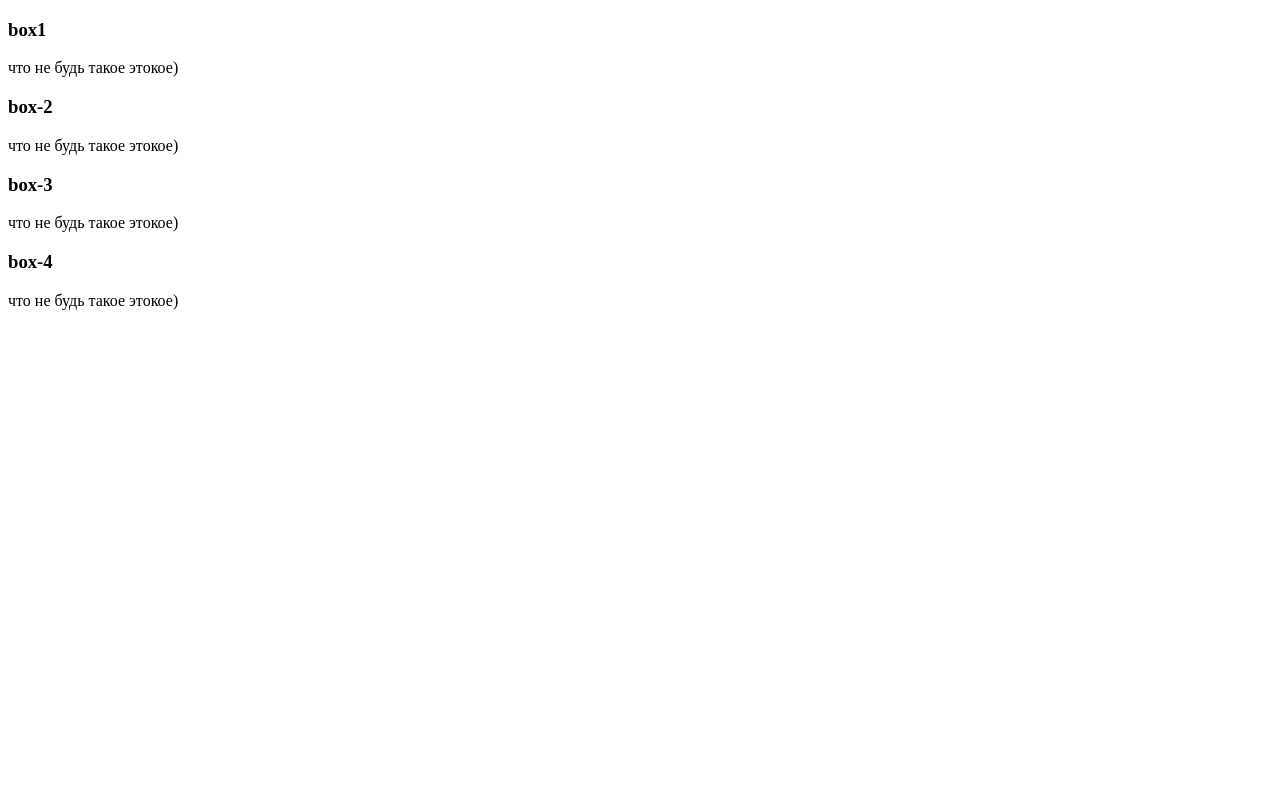
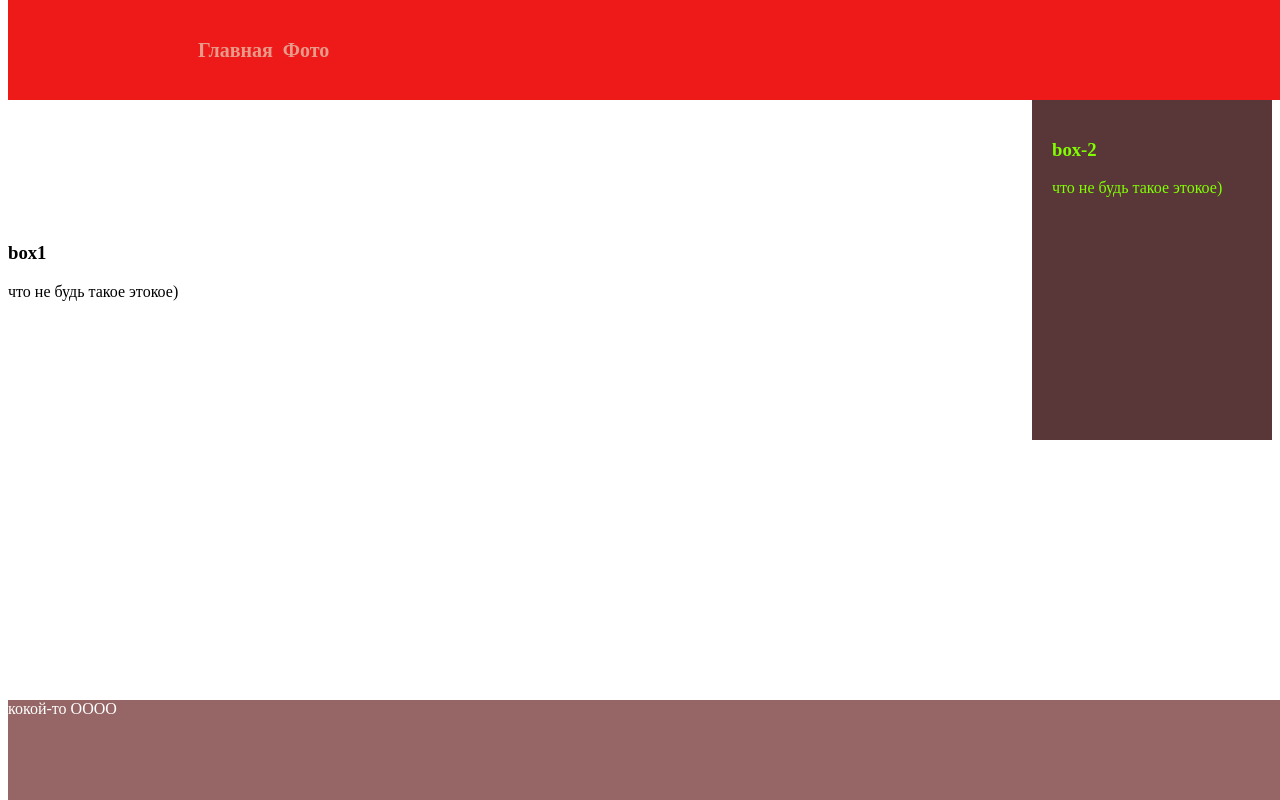
Before and after one commit to Lev666131/Lev666131.github.io, a plain HTML site: page glav.html in a window 1280 px wide. Drawn offline with Linux system fonts and the light colour scheme.

Commit message:
урок верстка страницы

```diff
--- a/css/style.css
+++ b/css/style.css
@@ -1,27 +1,59 @@
-<style>
-.container-1{
+.container {
   display: flex;
-align-items: center;
+  align-items: center;
+  margin-top: 100px;
+  justify-content: space-between;
+  margin-left: auto;
+  margin-right: auto;
 }
-.container-1 div{
-padding: 10px
-border: 1px solid silver;
+
+.box {
+  height: 1000px;
+  background: #0a0a7a;
+  padding: 10px;
+  border: 1px solid silver;
 }
-.box-1{
 
+header {
+  position: fixed;
+  background: #ee1a1a;
+  height: 100px;
+  top: 0;
+  width: 100%;
 }
-.box-2{
 
-}
-.box-3{
-
-}.box-4{
-
+footer {
+  background: #966666;
+  color: white;
+  height: 100px;
+  position: fixed;
+bottom: 0px;
+width: 100%;
 }
 
 
+.navigate {
+  height: 100%;
+  display: flex;
+  align-items: center;
+  width: 900px;
+  margin-left: auto;
+  margin-right: auto;
+}
 
+.nav {
+  margin-right: 10px;
+  /*внеш. отступ*/
+  color: #e89a8a;
+  font-weight: bold;
+  /*толшина текста*/
+  font-size: 20px;
+}
 
-
-
-</style>
+.menu {
+  min-height: 300px;
+  width: 200px;
+  background: #300608cc;
+  color: chartreuse;
+  padding: 20px;
+}
--- a/glav.html
+++ b/glav.html
@@ -5,33 +5,30 @@
   <meta charset="UTF-8">
   <meta name="viewport" content="width=device-width, initial-scale=1.0">
   <meta http-equiv="X-UA-Compatible" content="ie=edge">
-  <link rel="stylesheet" href="css/style.css">
+  <link rel="stylesheet" href="./css/style.css">
 
   <title>Document</title>
 
 </head>
 
 <body>
-
-  <div class="container-1">
-    <div class="box-1">
+  <header>
+    <div class="navigate">
+      <div class="nav">Главная</div>
+      <div class="nav">Фото</div>
+    </div>
+  </header>
+  <div class="container">
+    <div class="content">
       <h3>box1</h3>
       <p>что не будь такое этокое)</p>
     </div>
-    <div class="box-2">
+    <div class="menu">
       <h3>box-2</h3>
       <p>что не будь такое этокое)</p>
     </div>
-    <div class="box-3">
-      <h3>box-3</h3>
-      <p>что не будь такое этокое)</p>
-    </div>
-    <div class="box-4">
-      <h3>box-4</h3>
-      <p>что не будь такое этокое)</p>
-    </div>
   </div>
-
+  <footer>кокой-то ОООО</footer>
 </body>
 
 </html>
```
